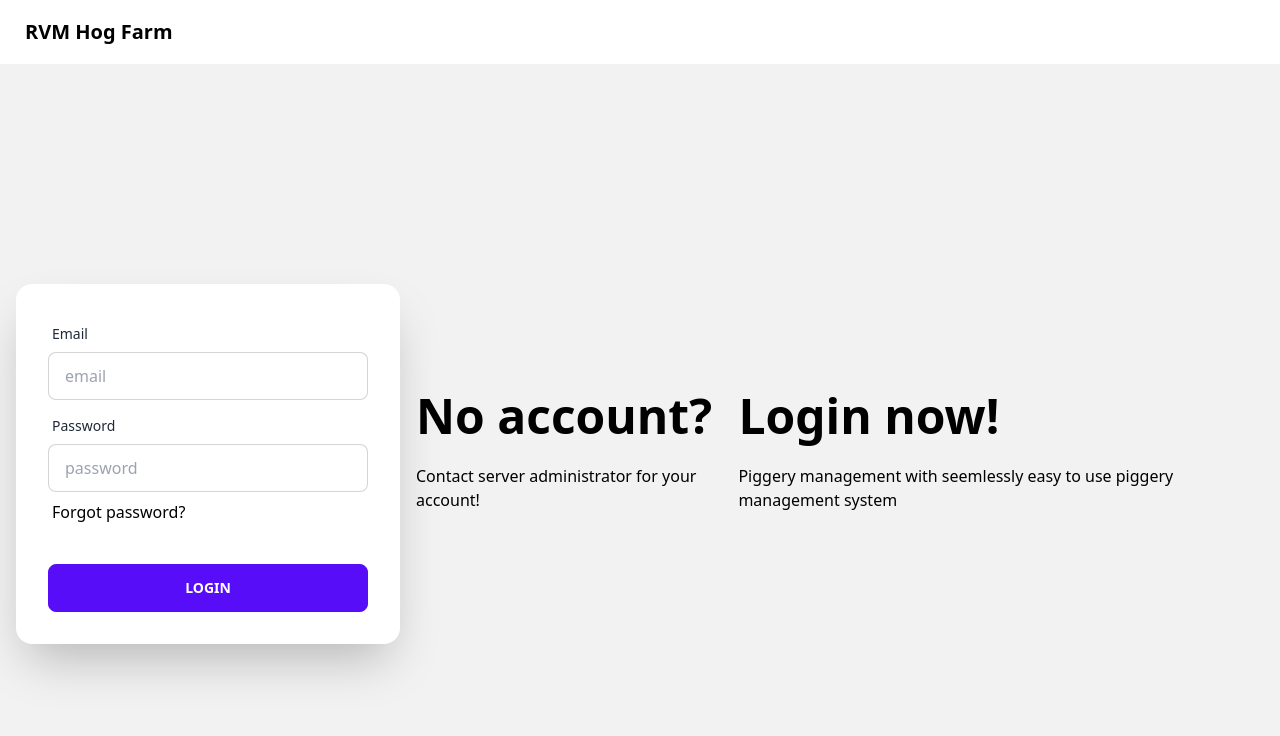
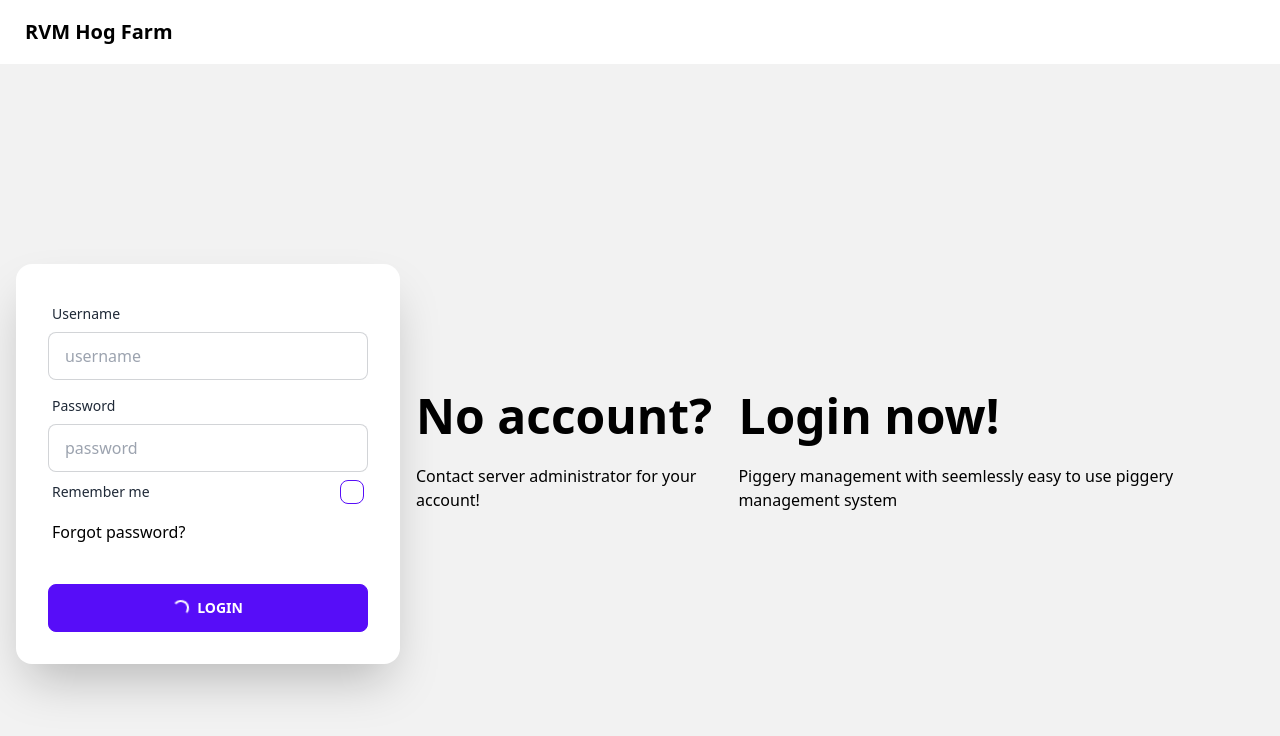
Before and after one commit to Ejayz/webbased-piggery-management, a Next.js app: page / in a window 1280 px wide. Shown: the top 736 px of the page. Built offline with nearby package versions, Linux system fonts and the light colour scheme.

Commit message:
Update Env Codes

```diff
--- a/app/(components)/(Loading)/loading.tsx
+++ b/app/(components)/(Loading)/loading.tsx
@@ -1,7 +1,7 @@
 export default function Loading() {
   return (
     <>
-      <div className="mockup-window border w-screen h-screen bg-base-300">
+      <div className=" border w-screen h-screen bg-base-300">
         <div className="flex justify-center w-full h-full px-4 py-16 bg-base-200">
           <p className="text-center my-auto text-2xl animate-bounce shadow-2xl animate-ping">
             Please wait...
--- a/app/(components)/(Navbar)/navbar.tsx
+++ b/app/(components)/(Navbar)/navbar.tsx
@@ -3,11 +3,12 @@ import { useEffect, useState } from "react";
 import Loading from "../(Loading)/loading";
 
 export default function Navbar({ loads }: any) {
-
   return (
     <>
       <div className="navbar bg-base-100">
-        <a className="btn btn-ghost normal-case text-xl">{loads}</a>
+        <div className="flex-1">
+          <a className="btn btn-ghost normal-case text-xl">{loads}</a>
+        </div>
       </div>
     </>
   );
--- a/app/layout.tsx
+++ b/app/layout.tsx
@@ -8,14 +8,11 @@ export default function RootLayout({
 }: {
   children: React.ReactNode;
 }) {
-
-
+  const [theme, setTheme] = useState();
   return (
-    <html>
+    <html data-theme={theme}>
       <head />
-      <body>
-        {children}
-      </body>
+      <body>{children}</body>
     </html>
   );
 }
--- a/app/page.tsx
+++ b/app/page.tsx
@@ -6,8 +6,15 @@ import Navbar from "./(components)/(Navbar)/navbar";
 import getCompany from "./(components)/getCompany";
 
 export default function Page({ information }: any) {
+  //Prep Navigation Bar
   const loading = getCompany();
+  //Create states for username password and remember me
+  const [username, setUsername] = useState<string>();
+  const [password, setPassword] = useState<string>();
+  const [remember_me, setRemember] = useState<boolean>(false);
+  const [requesting, isRequesting] = useState<boolean>();
 
+  //Load company name in navigation bar
   if (loading.loading) {
     return loading.loads;
   }
@@ -33,11 +40,14 @@ export default function Page({ information }: any) {
             <div className="card-body">
               <div className="form-control">
                 <label className="label">
-                  <span className="label-text">Email</span>
+                  <span className="label-text">Username</span>
                 </label>
                 <input
+                  onChange={(e) => {
+                    setUsername(e.target.value);
+                  }}
                   type="text"
-                  placeholder="email"
+                  placeholder="username"
                   className="input input-bordered"
                 />
               </div>
@@ -48,16 +58,36 @@ export default function Page({ information }: any) {
                 <input
                   type="text"
                   placeholder="password"
+                  onChange={(e) => setPassword(e.target.value)}
                   className="input input-bordered"
                 />
+                <div
+                  className="form-control tooltip"
+                  data-tip="You will not be logged out for 30 days."
+                >
+                  <label className="label cursor-pointer">
+                    <span className="label-text">Remember me</span>
+                    <input
+                      type="checkbox"
+                      value="false"
+                      onChange={(e) => setRemember(e.target.checked)}
+                      className="checkbox checkbox-primary"
+                    />
+                  </label>
+                </div>
                 <label className="label">
                   <Link href="#" as={"/forgotpassword"}>
                     Forgot password?
                   </Link>
                 </label>
               </div>
-              <div className="form-control mt-6">
-                <button className="btn btn-primary">Login</button>
+              <div className="form-control mt-6 ">
+                <button
+                  disabled={requesting}
+                  className={`btn btn-primary  ${requesting ? "" : "loading"}`}
+                >
+                  Login
+                </button>
               </div>
             </div>
           </div>
--- a/next.config.js
+++ b/next.config.js
@@ -1,8 +1,8 @@
 /** @type {import('next').NextConfig} */
 const nextConfig = {
-  reactStrictMode: true,
-  experimental:{
-    appDir:true
+  reactStrictMode: false,
+  experimental: {
+    appDir: true
   }
 }
 
--- a/package.json
+++ b/package.json
@@ -19,6 +19,7 @@
     "eslint": "8.31.0",
     "eslint-config-next": "13.1.1",
     "jsonwebtoken": "^9.0.0",
+    "micro": "^10.0.1",
     "mysql": "^2.18.1",
     "next": "13.1.1",
     "react": "18.2.0",
--- a/pages/api/get/company.tsx
+++ b/pages/api/get/company.tsx
@@ -1,5 +1,7 @@
 import { NextApiRequest, NextApiResponse } from "next";
 
 export default function handler(req: NextApiRequest, res: NextApiResponse) {
+  res.setHeader("Set-Cookie", "my-cookie=value");
+
   res.status(200).json({ company: "RVM Hog Farm" });
 }
--- /dev/null
+++ b/pages/api/post/login.tsx
@@ -0,0 +1,40 @@
+import { NextApiRequest, NextApiResponse } from "next";
+import * as dotenv from "dotenv";
+import connection from "../mysql";
+import { rejects } from "assert";
+import { resolve } from "node:path/win32";
+dotenv.config();
+
+//API Function that only accepts post request
+export default function handler(req: NextApiRequest, res: NextApiResponse) {
+  if (req.method !== "POST") {
+    res.status(405).json({
+      code: 405,
+      message: "Invalid method. This endpoint only accept POST method",
+    });
+    return 0;
+  }
+  const { username, password } = req.body;
+  const query = "select * from tbl_user where IS_EXIST='true' and USERNAME=?";
+  VerifyUser(username, password, query)
+    .then((result) => {
+      console.log(result);
+    })
+    .catch((e) => {
+      console.log(e.message);
+    });
+}
+
+async function VerifyUser(username: any, password: any, query: any) {
+  return new Promise((resolve, rejects) => {
+    connection.getConnection((err, conn) => {
+      conn.query(query, [username], (err, result, feild) => {
+        if (err) {
+          rejects(err);
+        }
+        resolve(result);
+      });
+      conn.release();
+    });
+  });
+}
```
Also changed, not shown: 2 other files (tests, documents, lock files or other folders).
